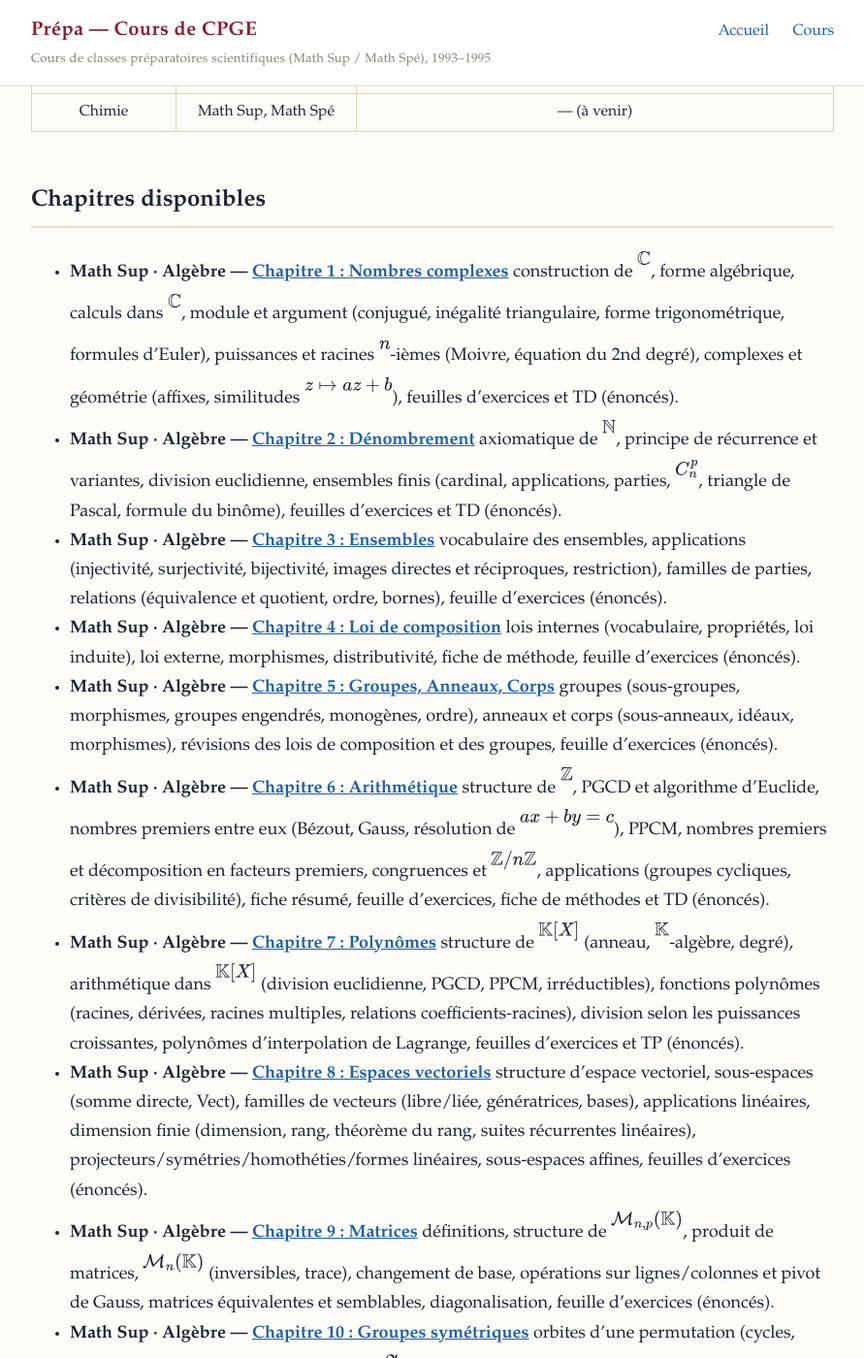
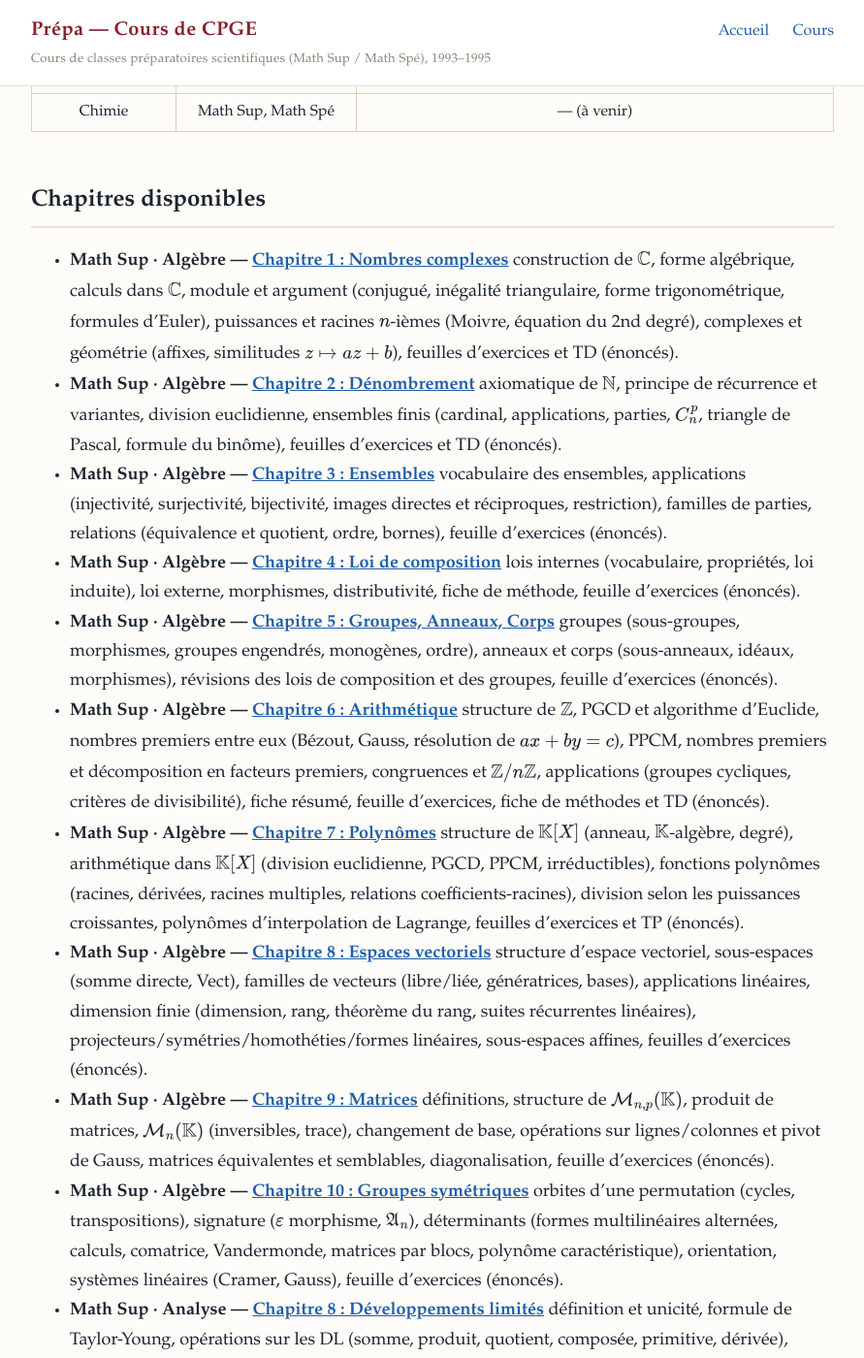
Before and after one commit to francoismora/classes-prepa, a Jekyll site: the page built from index.md, in a window 1280 px wide and 1400 px high, scrolled down 362 px. Shown: the whole window at 97% size, without its empty margins (194-1085 px from the left). Built offline with Jekyll 4.4.1, drawn with Linux system fonts in a browser that asks for light colours.

Commit message:
CSS : overflow retiré des mjx-container inline (baseline cassée -> maths flottantes) ; favicon data: pour éviter le 404
Generated by Mistral Vibe.
Co-Authored-By: Mistral Vibe <vibe@mistral.ai>

```diff
--- a/_includes/head.html
+++ b/_includes/head.html
@@ -1,5 +1,6 @@
 <meta charset="utf-8">
 <meta name="viewport" content="width=device-width, initial-scale=1">
+<link rel="icon" href="data:,">
 <title>{% if page.title %}{{ page.title }} — {% endif %}{{ site.title }}</title>
 <meta name="description" content="{{ site.description }}">
 <link rel="stylesheet" href="{{ site.baseurl }}/assets/css/style.css">
--- a/assets/css/style.css
+++ b/assets/css/style.css
@@ -148,11 +148,16 @@ code {
 }
 
 /* ---------- maths ---------- */
-mjx-container { font-size: 1.06em; display: inline-block; max-width: 100%; overflow-x: auto; overflow-y: hidden; }
+/* En inline, PAS de overflow sur mjx-container : avec overflow != visible, la baseline
+   de l'inline-block devient son bord inférieur et MathJax semble « flotter » au-dessus du texte.
+   MathJax aligne via le vertical-align négatif du <svg> interne, qui exige overflow: visible. */
+mjx-container { font-size: 1.06em; }
 mjx-container[display="true"] {
   display: block;
   padding: 4px 0;
   margin: 14px 0;
+  max-width: 100%;
+  overflow-x: auto;
 }
 
 /* ---------- tableaux ---------- */
```
